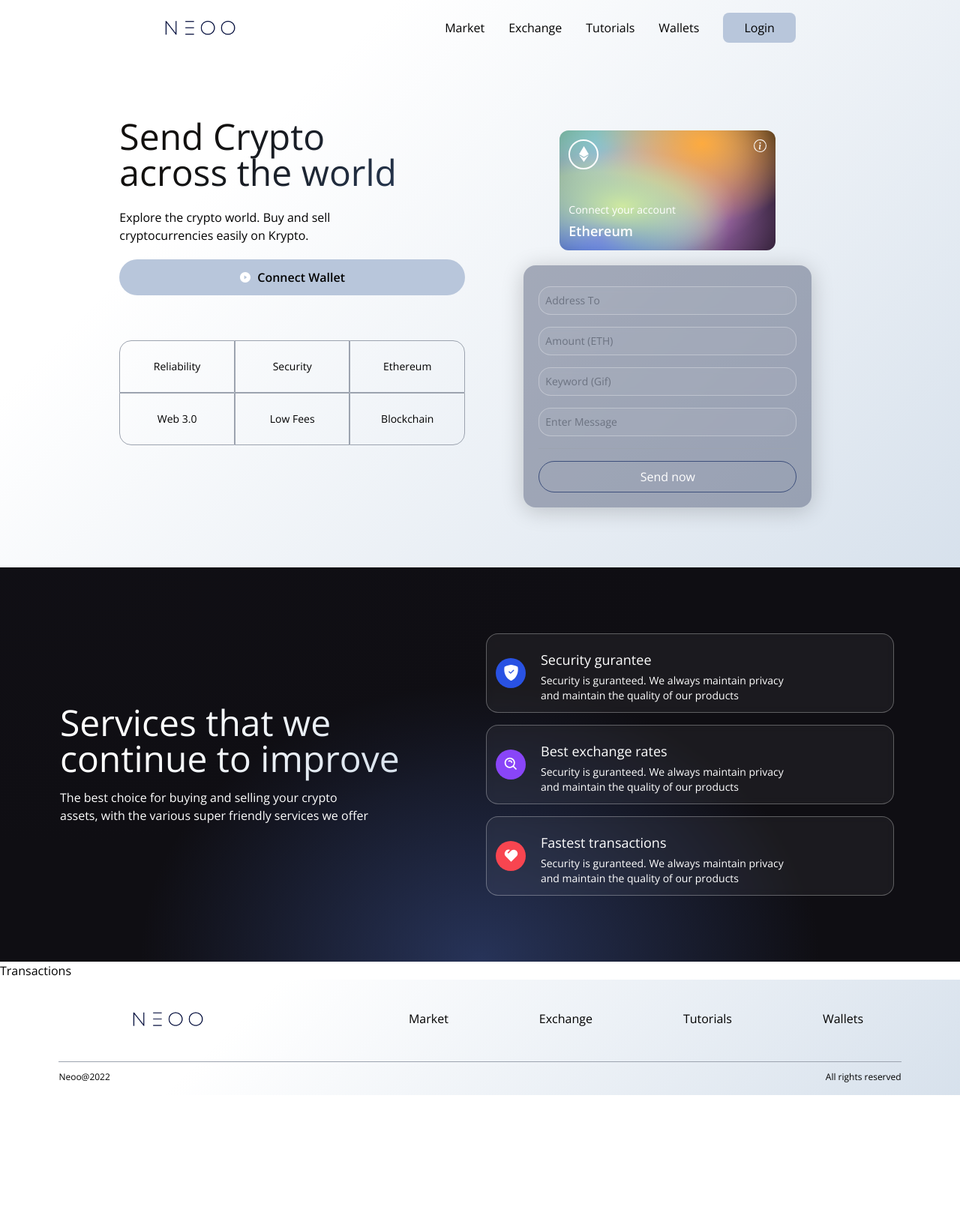
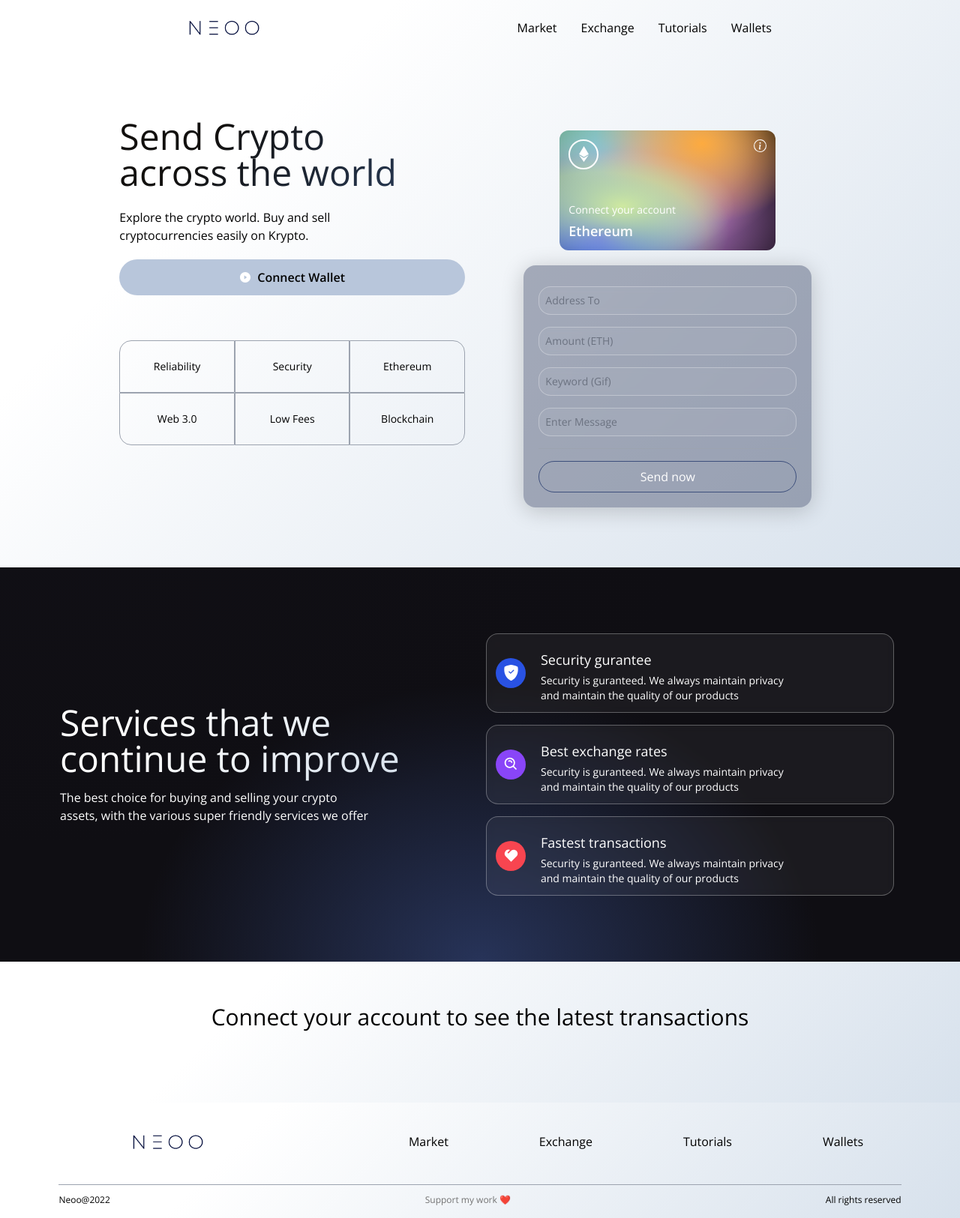
Before and after one commit to S-ayanide/Neoo, a React (Vite) app in the folder client/: page / in a window 1280 px wide. Shown: the whole page at 75% size. Before the commit the page ends 1461 px from the top, so only its background shows below. Built offline with nearby package versions, Linux system fonts and the light colour scheme.

Commit message:
Updating Transaction and Footer
Signed-off-by: Sayan Mondal <sayan@chaosnative.com>

```diff
--- a/client/src/components/Footer.jsx
+++ b/client/src/components/Footer.jsx
@@ -9,26 +9,47 @@ const Footer = () => (
         <img src={logo} alt="logo" className="w-32" />
       </div>
       <div className="flex flex-1 justify-evenly items-center flex-wrap sm:mt-0 mt-5 w-full">
-        <p className="text-base text-center mx-2 cursor-pointer">Market</p>
-        <p className="text-base text-center mx-2 cursor-pointer">Exchange</p>
-        <p className="text-base text-center mx-2 cursor-pointer">Tutorials</p>
-        <p className="text-base text-center mx-2 cursor-pointer">Wallets</p>
+        <a
+          target="_blank"
+          href="https://coinmarketcap.com/"
+          className="text-base text-center mx-2 cursor-pointer"
+        >
+          Market
+        </a>
+        <a
+          target="_blank"
+          href="https://crypto.com/exchange"
+          className="text-base text-center mx-2 cursor-pointer"
+        >
+          Exchange
+        </a>
+        <a
+          target="_blank"
+          href="https://crypto-tutorials.io/"
+          className="text-base text-center mx-2 cursor-pointer"
+        >
+          Tutorials
+        </a>
+        <a
+          target="_blank"
+          href="https://metamask.io/"
+          className="text-base text-center mx-2 cursor-pointer"
+        >
+          Wallets
+        </a>
       </div>
     </div>
-
-    {/* <div className="flex justify-center items-center flex-col mt-5">
-      <p className="text-sm text-center">
-        Come join us and hear for the unexpected miracle
-      </p>
-      <p className="text-sm text-center font-medium mt-2">
-        info@kryptomastery.com
-      </p>
-    </div> */}
-
     <div className="sm:w-[90%] w-full h-[0.25px] bg-gray-400 mt-5 " />
 
     <div className="sm:w-[90%] w-full flex justify-between items-center mt-3">
-      <p className="text-left text-xs">Neoo@2022</p>
+      <p className="text-left text-xs">{`Neoo@${new Date().getFullYear()}`}</p>
+      <a
+        href="https://coindrop.to/sayanide"
+        target="_blank"
+        className="text-base text-neutral-500 text-xs"
+      >
+        Support my work ❤️
+      </a>
       <p className="text-right text-xs">All rights reserved</p>
     </div>
   </div>
--- a/client/src/components/Navbar.jsx
+++ b/client/src/components/Navbar.jsx
@@ -1,15 +1,21 @@
-import React, { useState } from "react";
-import { HiMenuAlt4 } from "react-icons/hi";
-import { AiOutlineClose } from "react-icons/ai";
+import React, { useState } from 'react'
+import { HiMenuAlt4 } from 'react-icons/hi'
+import { AiOutlineClose } from 'react-icons/ai'
 
-import logo from "../../images/logo.png";
+import logo from '../../images/logo.png'
 
-const NavbarItem = ({ title, classProps }) => {
-	return <li className={`mx-4 cursor-pointer ${classProps}`}>{title}</li>;
-};
+const NavbarItem = ({ title, classProps, href }) => {
+  return (
+    <li className={`mx-4 cursor-pointer ${classProps}`}>
+      <a target="_blank" href={href}>
+        {title}
+      </a>
+    </li>
+  )
+}
 
 const Navbar = () => {
-	const [toggleMenu, setToggleMenu] = useState(false);
+  const [toggleMenu, setToggleMenu] = useState(false)
 
   return (
     <nav className="w-full flex md:justify-center justify-between items-center p-4">
@@ -17,12 +23,26 @@ const Navbar = () => {
         <img src={logo} alt="logo" className="w-32 cursor-pointer" />
       </div>
       <ul className="text-dark md:flex hidden list-none flex-row justify-between items-center flex-initial">
-				{["Market", "Exchange", "Tutorials", "Wallets"].map((item, i) => (
-					<NavbarItem key={item + i} title={item} />
-				))}
-				<li className="bg-[#b8c6db] py-2 px-7 mx-4 rounded-lg cursor-pointer hover:bg-[#f5f7fa]">
-					Login
-				</li>
+        <NavbarItem
+          key="Market0"
+          title="Market"
+          href="https://coinmarketcap.com/"
+        />
+        <NavbarItem
+          key="Exchange1"
+          title="Exchange"
+          href="https://crypto.com/exchange"
+        />
+        <NavbarItem
+          key="Tutorials2"
+          title="Tutorials"
+          href="https://crypto-tutorials.io/"
+        />
+        <NavbarItem
+          key="Wallets3"
+          title="Wallets"
+          href="https://metamask.io/"
+        />
       </ul>
       <div className="flex relative">
         {toggleMenu ? (
@@ -43,14 +63,18 @@ const Navbar = () => {
             <li className="text-xl w-full my-2">
               <AiOutlineClose onClick={() => setToggleMenu(false)} />
             </li>
-						{["Market", "Exchange", "Tutorials", "Wallets"].map((item, i) => (
-							<NavbarItem key={item + i} title={item} classProps="my-2 text-lg" />
+            {['Market', 'Exchange', 'Tutorials', 'Wallets'].map((item, i) => (
+              <NavbarItem
+                key={item + i}
+                title={item}
+                classProps="my-2 text-lg"
+              />
             ))}
           </ul>
         )}
       </div>
     </nav>
-	);
-};
+  )
+}
 
-export default Navbar;
+export default Navbar
--- a/client/src/components/Transactions.jsx
+++ b/client/src/components/Transactions.jsx
@@ -1,5 +1,92 @@
+import React, { useContext } from 'react'
+
+import { TransactionContext } from '../context/TransactionContext'
+
+import { shortenAddress } from '../utils/shortenAddress'
+
+const TransactionsCard = ({
+  addressTo,
+  addressFrom,
+  timestamp,
+  message,
+  keyword,
+  amount,
+  url,
+}) => {
+  return (
+    <div
+      className="bg-[#E3E3E4] m-4 flex flex-1
+      2xl:min-w-[450px]
+      2xl:max-w-[500px]
+      sm:min-w-[270px]
+      sm:max-w-[300px]
+      min-w-full
+      flex-col p-3 rounded-md hover:shadow-2xl"
+    >
+      <div className="flex flex-col items-center w-full mt-3">
+        <div className="display-flex justify-start w-full mb-1 p-2">
+          <a
+            href={`https://ropsten.etherscan.io/address/${addressFrom}`}
+            target="_blank"
+            rel="noreferrer"
+          >
+            <p className="text-base">
+              <span className="font-bold">From: </span>{' '}
+              {shortenAddress(addressFrom)}
+            </p>
+          </a>
+          <a
+            href={`https://ropsten.etherscan.io/address/${addressTo}`}
+            target="_blank"
+            rel="noreferrer"
+          >
+            <p className="text-base">
+              <span className="font-bold">To: </span>
+              {shortenAddress(addressTo)}
+            </p>
+          </a>
+          <p className="text-base">
+            <span className="font-bold">Amount: </span>
+            {amount} ETH
+          </p>
+          {message && (
+            <>
+              <br />
+              <p className="text-base">
+                <span className="font-bold">Message: </span>
+                {message}
+              </p>
+            </>
+          )}
+          <p className="mt-2 w-full text-base">{timestamp}</p>
+        </div>
+      </div>
+    </div>
+  )
+}
+
 const Transactions = () => {
-	return <h1>Transactions</h1>;
-};
+  const { transactions, currentAccount } = useContext(TransactionContext)
 
-export default Transactions;
+  return (
+    <div className="flex w-full justify-center items-center 2xl:px-20 gradient-bg-welcome">
+      <div className="flex flex-col md:p-12 py-12 px-4">
+        {currentAccount ? (
+          <h3 className="text-3xl text-center my-2">Latest Transactions</h3>
+        ) : (
+          <h3 className="text-3xl text-center my-2">
+            Connect your account to see the latest transactions
+          </h3>
+        )}
+
+        <div className="flex flex-wrap justify-center items-center mt-10">
+          {[...transactions].reverse().map((transaction, i) => (
+            <TransactionsCard key={i} {...transaction} />
+          ))}
+        </div>
+      </div>
+    </div>
+  )
+}
+
+export default Transactions
--- a/client/src/context/TransactionContext.jsx
+++ b/client/src/context/TransactionContext.jsx
@@ -7,7 +7,7 @@ export const TransactionContext = React.createContext()
 
 const { ethereum } = window
 
-const getEthereumContract = () => {
+const createEthereumContract = () => {
   const provider = new ethers.providers.Web3Provider(ethereum)
   const signer = provider.getSigner()
   const transactionContract = new ethers.Contract(
@@ -31,9 +31,39 @@ export const TransactionProvider = ({ children }) => {
   const [transactionCount, setTransactionCount] = useState(
     localStorage.getItem('transactionCount'),
   )
+  const [transactions, setTransactions] = useState([])
 
   const handleChange = (e, name) => {
     setFormData((prevState) => ({ ...prevState, [name]: e.target.value }))
+  }
+
+  const getAllTransactions = async () => {
+    try {
+      if (ethereum) {
+        const transactionsContract = createEthereumContract()
+
+        const availableTransactions = await transactionsContract.getAllTransactions()
+
+        const structuredTransactions = availableTransactions.map(
+          (transaction) => ({
+            addressTo: transaction.receiver,
+            addressFrom: transaction.sender,
+            timestamp: new Date(
+              transaction.timestamp.toNumber() * 1000,
+            ).toLocaleString(),
+            message: transaction.message,
+            keyword: transaction.keyword,
+            amount: parseInt(transaction.amount._hex) / 10 ** 18,
+          }),
+        )
+
+        setTransactions(structuredTransactions)
+      } else {
+        console.log('Ethereum is not present')
+      }
+    } catch (error) {
+      console.log(error)
+    }
   }
 
   const checkIfWalletIsConnected = async () => {
@@ -41,8 +71,10 @@ export const TransactionProvider = ({ children }) => {
 
     try {
       const accounts = await ethereum.request({ method: 'eth_accounts' })
-      if (accounts.length) setCurrentAccount(accounts[0])
-      else console.log('No accounts found')
+      if (accounts.length) {
+        setCurrentAccount(accounts[0])
+        getAllTransactions()
+      } else console.log('No accounts found')
     } catch (error) {
       console.log(error)
 
@@ -63,11 +95,26 @@ export const TransactionProvider = ({ children }) => {
     }
   }
 
+  const checkIfTransactionsExists = async () => {
+    try {
+      if (ethereum) {
+        const transactionsContract = createEthereumContract()
+        const currentTransactionCount = await transactionsContract.getTransactionCount()
+
+        window.localStorage.setItem('transactionCount', currentTransactionCount)
+      }
+    } catch (error) {
+      console.log(error)
+
+      throw new Error('No ethereum object')
+    }
+  }
+
   const sendTransaction = async () => {
     if (!ethereum) return alert('Please install Metamask!')
     try {
       const { addressTo, amount, keyword, message } = formData
-      const transactionContract = getEthereumContract()
+      const transactionContract = createEthereumContract()
       const parsedAmount = ethers.utils.parseEther(amount)
 
       await ethereum.request({
@@ -105,18 +152,20 @@ export const TransactionProvider = ({ children }) => {
 
   useEffect(() => {
     checkIfWalletIsConnected()
-  }, [])
+    checkIfTransactionsExists()
+  }, [transactionCount])
 
   return (
     <TransactionContext.Provider
       value={{
+        transactionCount,
+        connectWallet,
+        transactions,
+        currentAccount,
         isLoading,
-        connectWallet,
-        currentAccount,
+        sendTransaction,
+        handleChange,
         formData,
-        setFormData,
-        handleChange,
-        sendTransaction,
       }}
     >
       {children}
```
Lines whose indentation alone changed are shown as unchanged.
